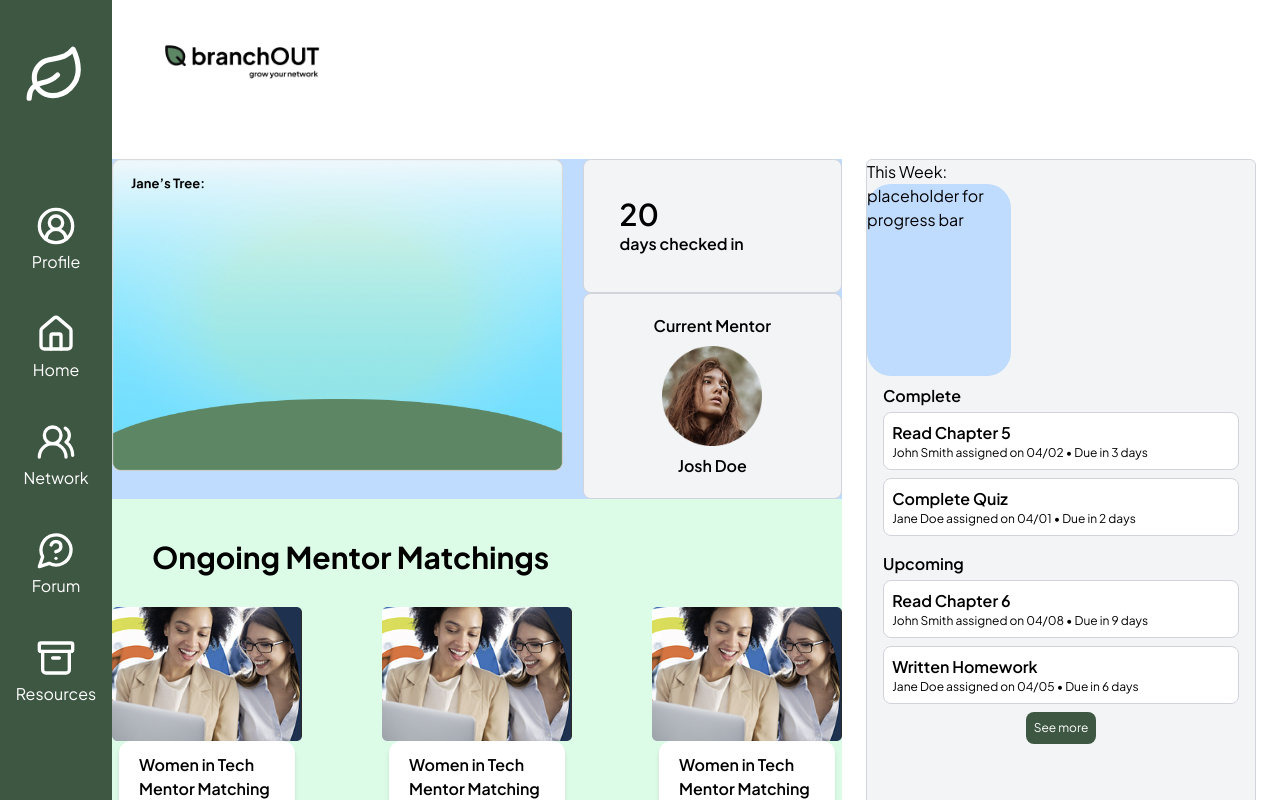
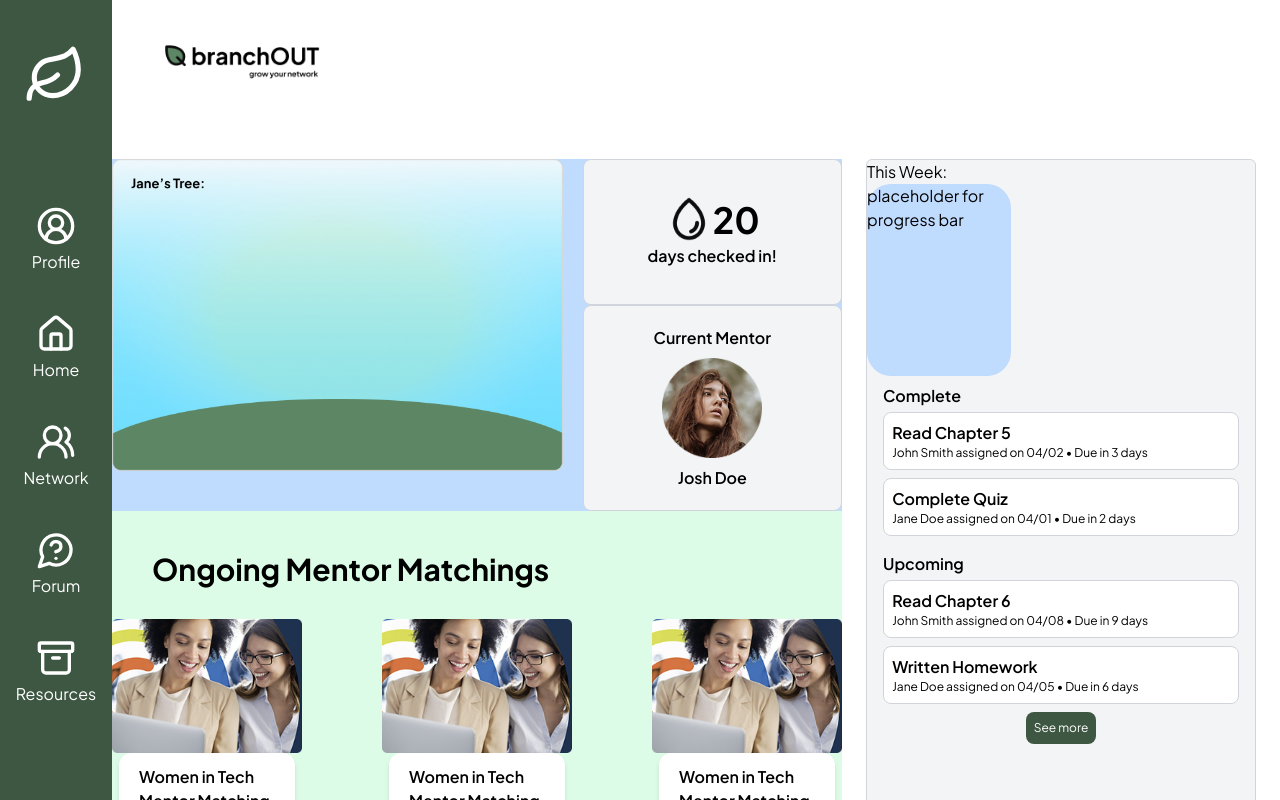
Before and after one commit to heartybp/BranchOut, a React (Vite) app in the folder client/: page /home in a window 1280 px wide. Built offline with nearby package versions, Linux system fonts and the light colour scheme.

Commit message:
worked on the day check in. centered the text and added the water drop icon to the left of the day number

```diff
--- a/client/src/Home.jsx
+++ b/client/src/Home.jsx
@@ -8,6 +8,8 @@ import SeeMoreButton from "./components/SeeMoreButton.jsx";
 import Header from "./components/Header.jsx";
 import Assignments from "./components/Assignments.jsx";
 import mentorImage from "./assets/mentor.png";
+import WaterDropIcon from "./assets/Water_Drop.png";
+
 
 const Home = () => {
   const toCompleteAssignments = [
@@ -60,9 +62,14 @@ const Home = () => {
                 </div>
 
                 <div className="flex flex-col justify-between w-72">
-                  <div className="flex flex-col bg-gray-100 p-9 rounded-lg border border-gray-300">
-                    <p className="text-3xl font-semibold">20</p>
-                    <p className="font-semibold">days checked in</p>
+                  <div className="flex flex-col bg-gray-100 p-9 rounded-lg border border-gray-300 items-center justify-center">
+                    <div className="flex items-center gap-0.01">
+                    {/* Icon */}
+                    <img src={WaterDropIcon} alt="Water Drop Icon" className="w-12 h-12"/>
+                    {/* Number */}
+                    <p className="text-4xl font-bold">20</p>
+                  </div>
+                    <p className="font-semibold">days checked in!</p>
                   </div>
 
                   <div className="bg-gray-100 p-5 rounded-lg border border-gray-300 flex flex-col items-center">
```
Also changed, not shown: client/src/assets/Water_Drop.png (added).
